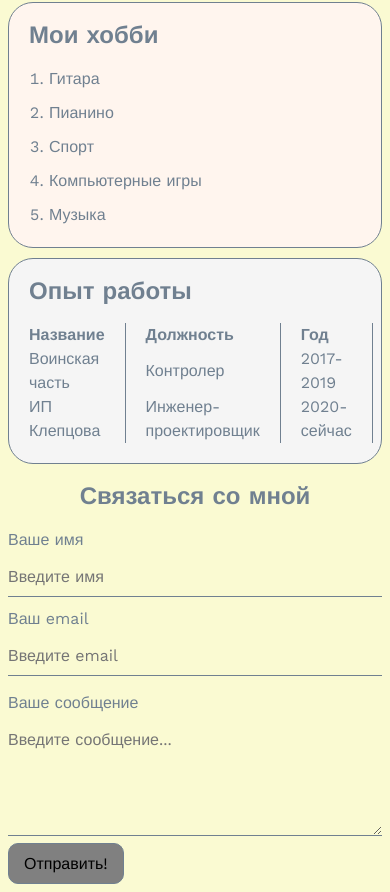
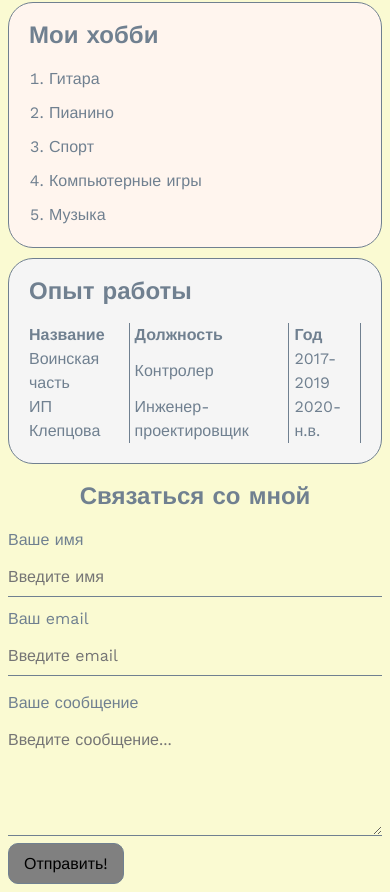
Before and after one commit to AliBaibutov/resume, a plain HTML site: page index.html in a window 390 px wide. Shown: the part 709-1601 px from the top of the page. Drawn offline with nearby package versions, Linux system fonts and the light colour scheme.

Commit message:
Add adaptation

```diff
--- a/index.html
+++ b/index.html
@@ -7,7 +7,7 @@
     <meta name="viewport" content="width=device-width, initial-scale=1.0">
     <meta name="keywords" content="али-хан, байбутов, назимович, резюме">
     <meta name="description" content="Резюме кандидата на должность фронтенд-разработчика">
-    <title>Али-Хан-резюме</title>
+    <title>Резюме</title>
 </head>
 <body>
     <div class="container">
@@ -54,7 +54,7 @@
                         <tr>
                             <td>ИП Клепцова</td>
                             <td>Инженер-проектировщик</td>
-                            <td>2020-сейчас</td>
+                            <td>2020-н.в.</td>
                         </tr>
                     </tbody>
                 </table>
--- a/styles.css
+++ b/styles.css
@@ -119,7 +119,8 @@ a:active {
     border-collapse: collapse;
 }
 
-.table td, th {
+.table td,
+.table th {
     text-align: left;
     padding: 0 20px 0 20px;
     border-right: 1px solid #708090;
@@ -131,6 +132,13 @@ a:active {
 
 .table td:nth-child(1) {
     padding-left: 0;
+}
+
+@media (max-width: 406px) {
+    .table td,
+    .table th {
+        padding: 0 5px;
+    }
 }
 
 .list {
```
